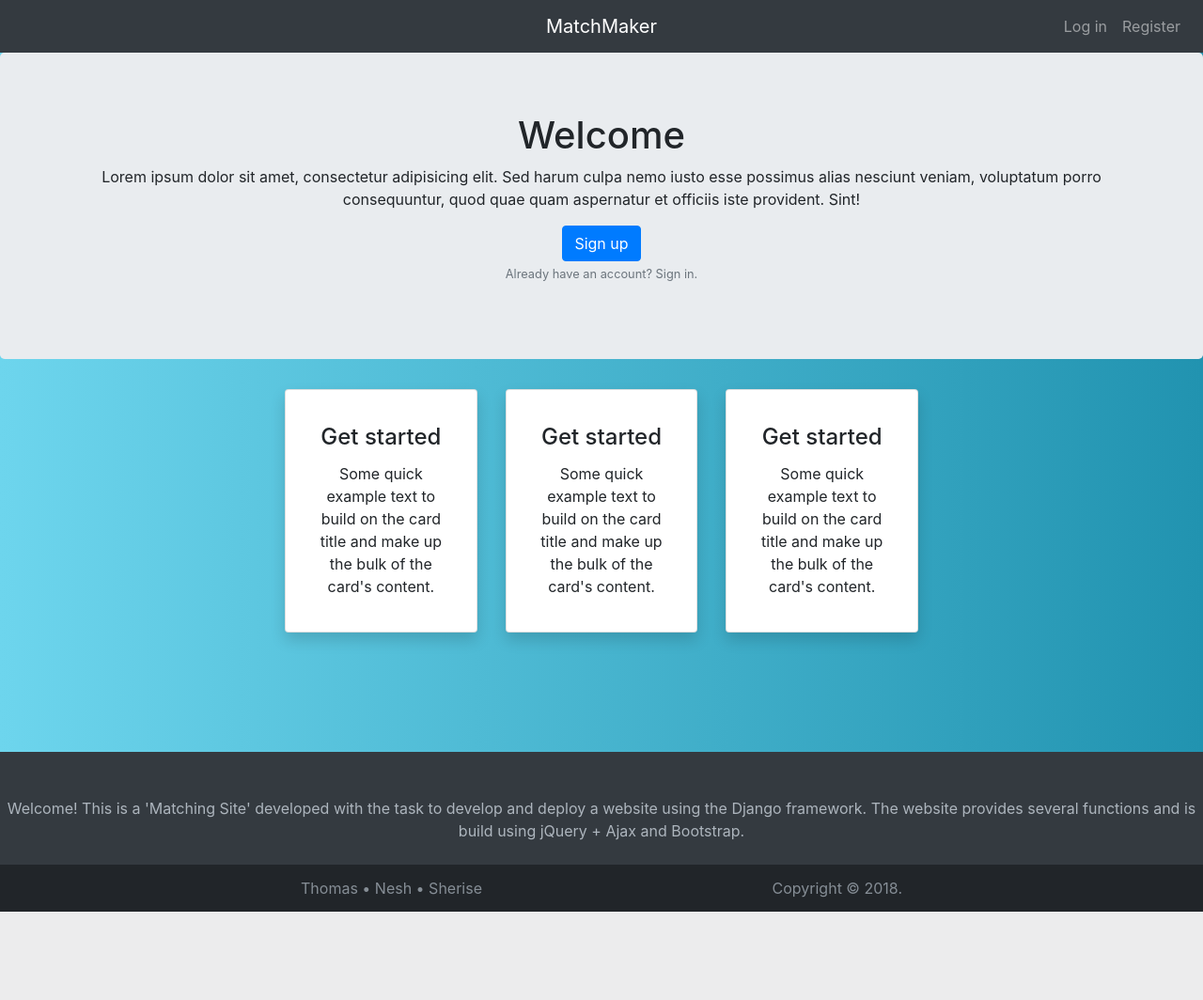
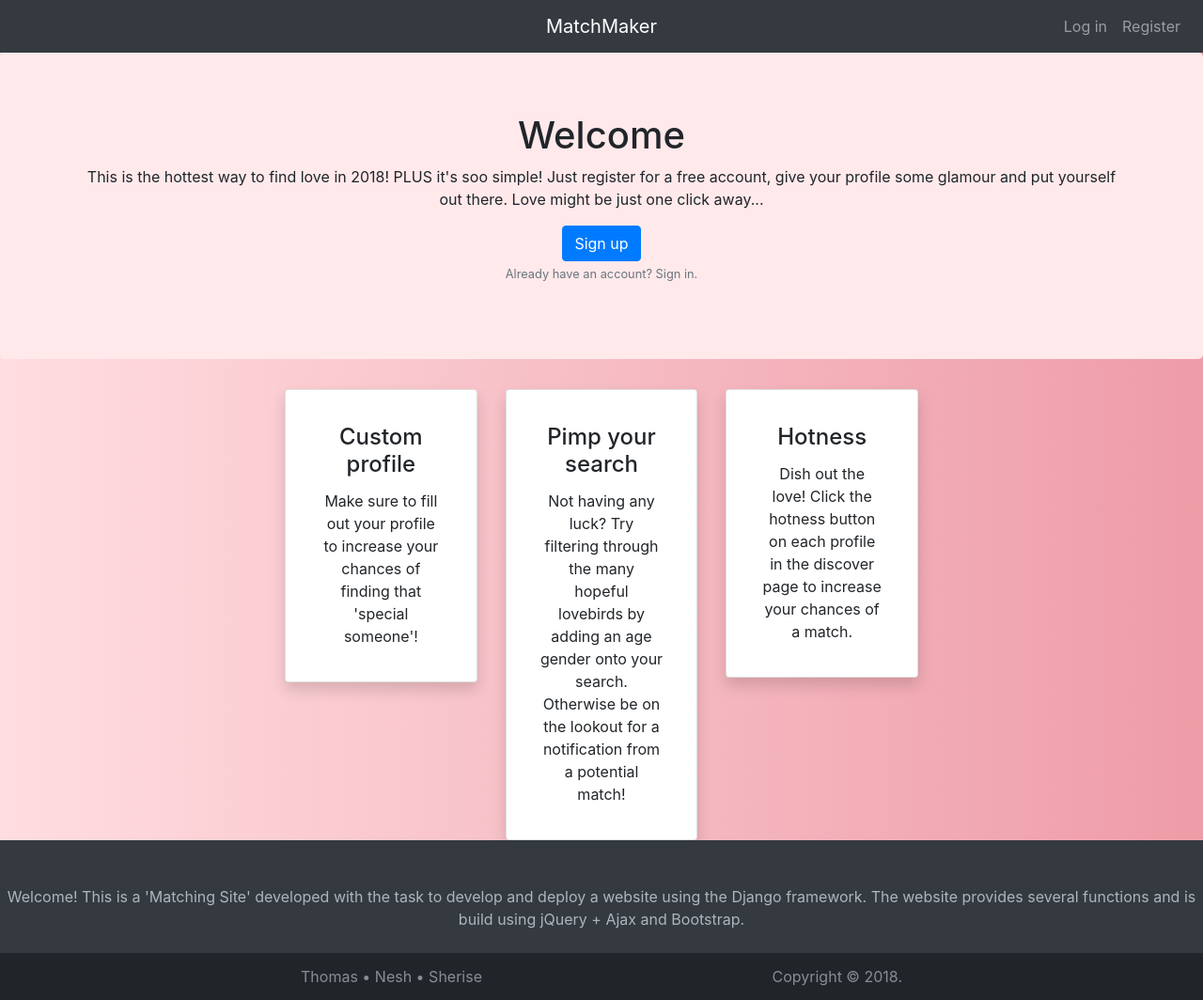
Before and after one commit to thomasbunyan/matchmaking-site, a Django app: page / in a window 1280 px wide. Shown: the whole page at 94% size. Before the commit the page ends 970 px from the top, so only its background shows below. Run offline with Django 3.2, Linux system fonts and the light colour scheme; some libraries are stand-ins or nearby versions.

Commit message:
Finalised some frontend changes

```diff
--- a/matchmaker/static/matchmaker/main.css
+++ b/matchmaker/static/matchmaker/main.css
@@ -21,9 +21,10 @@ option[value=""][disabled] {
 
 /* Init the page and its background */
 .page-content{
-  background: #2193b0;  /* fallback for old browsers */
-  background: -webkit-linear-gradient(to right, #6dd5ed, #2193b0);  /* Chrome 10-25, Safari 5.1-6 */
-  background: linear-gradient(to right, #6dd5ed, #2193b0); /* W3C, IE 10+/ Edge, Firefox 16+, Chrome 26+, Opera 12+, Safari 7+ */
+  background: #ee9ca7;  /* fallback for old browsers */
+  background: -webkit-linear-gradient(to right, #ffdde1, #ee9ca7);  /* Chrome 10-25, Safari 5.1-6 */
+  background: linear-gradient(to right, #ffdde1, #ee9ca7); /* W3C, IE 10+/ Edge, Firefox 16+, Chrome 26+, Opera 12+, Safari 7+ */
+
 
   min-height: 100vh;
   width: 100%;
--- a/matchmaker/static/matchmaker/main.js
+++ b/matchmaker/static/matchmaker/main.js
@@ -99,7 +99,7 @@ function initLogin() {
             }
         });
 
-        console.log(form)
+        // console.log(form)
     });
 }
 
@@ -118,7 +118,7 @@ function initRegister() {
 
         // Need a username, use the email.
         form.username = form.email;
-        console.log("POSTING");
+
         const url = ROOTURL + "/api/register/";
         $.ajax({
             url: url,
--- a/matchmaker/templates/matchmaker/home.html
+++ b/matchmaker/templates/matchmaker/home.html
@@ -13,11 +13,11 @@
   {% if user.is_authenticated %}
 
   {% else %}
-  <div class="jumbotron text-center">
+  <div class="jumbotron text-center" style="background-color: #FFE9EB">
     <div class="container">
       <h1>Welcome</h1>
-      <p>Lorem ipsum dolor sit amet, consectetur adipisicing elit. Sed harum culpa nemo iusto esse possimus alias
-        nesciunt veniam, voluptatum porro consequuntur, quod quae quam aspernatur et officiis iste provident. Sint!</p>
+      <p>This is the hottest way to find love in 2018! PLUS it's soo simple! Just register for a free account, give
+        your profile some glamour and put yourself out there. Love might be just one click away... </p>
       <a href="{% url 'register' %}" class="btn btn-primary">Sign up</a>
       <p><small class="text-center"><a href="{% url 'login' %}" class="text-muted">Already have an account? Sign in.</a></small></p>
     </div>
@@ -27,9 +27,9 @@
       <div class="col">
         <div class="card shadow p-3 bg-white rounded">
           <div class="card-body">
-            <h4 class="card-title">Get started</h4>
+            <h4 class="card-title">Custom profile</h4>
             <p class="card-text">
-              Some quick example text to build on the card title and make up the bulk of the card's content.
+              Make sure to fill out your profile to increase your chances of finding that 'special someone'!
             </p>
           </div>
         </div>
@@ -37,9 +37,10 @@
       <div class="col">
         <div class="card shadow p-3 bg-white rounded">
           <div class="card-body">
-            <h4 class="card-title">Get started</h4>
+            <h4 class="card-title">Pimp your search</h4>
             <p class="card-text">
-              Some quick example text to build on the card title and make up the bulk of the card's content.
+              Not having any luck? Try filtering through the many hopeful lovebirds by adding an age gender onto your
+              search. Otherwise be on the lookout for a notification from a potential match!
             </p>
           </div>
         </div>
@@ -47,9 +48,10 @@
       <div class="col">
         <div class="card shadow p-3 bg-white rounded">
           <div class="card-body">
-            <h4 class="card-title">Get started</h4>
+            <h4 class="card-title">Hotness</h4>
             <p class="card-text">
-              Some quick example text to build on the card title and make up the bulk of the card's content.
+              Dish out the love! Click the hotness button on each profile in the discover page to increase your chances
+              of a match.
             </p>
           </div>
         </div>
--- a/matchmaker/views.py
+++ b/matchmaker/views.py
@@ -4,8 +4,11 @@ from django.contrib.auth.decorators import login_required
 from django.views.decorators.csrf import ensure_csrf_cookie
 from users.models import Profile
 
+
 @ensure_csrf_cookie
 def home(request):
+    if request.user.is_authenticated:
+        return redirect('profile')
     return render(request, 'matchmaker/home.html')
 
 
@@ -16,6 +19,7 @@ def discover(request):
     }
     return render(request, 'matchmaker/discover.html', context)
 
+
 @login_required
 def matches(request):
     context = {
@@ -23,12 +27,14 @@ def matches(request):
     }
     return render(request, 'matchmaker/matches.html', context)
 
+
 @ensure_csrf_cookie
 def register(request):
     if request.user.is_authenticated:
         return redirect('profile')
     return render(request, 'users/register.html')
 
+
 @ensure_csrf_cookie
 def login(request):
     if request.user.is_authenticated:
```
Also changed, not shown: matchmaker/templates/matchmaker/widgets/profile.html (+4 -4 lines), db.sqlite3.
